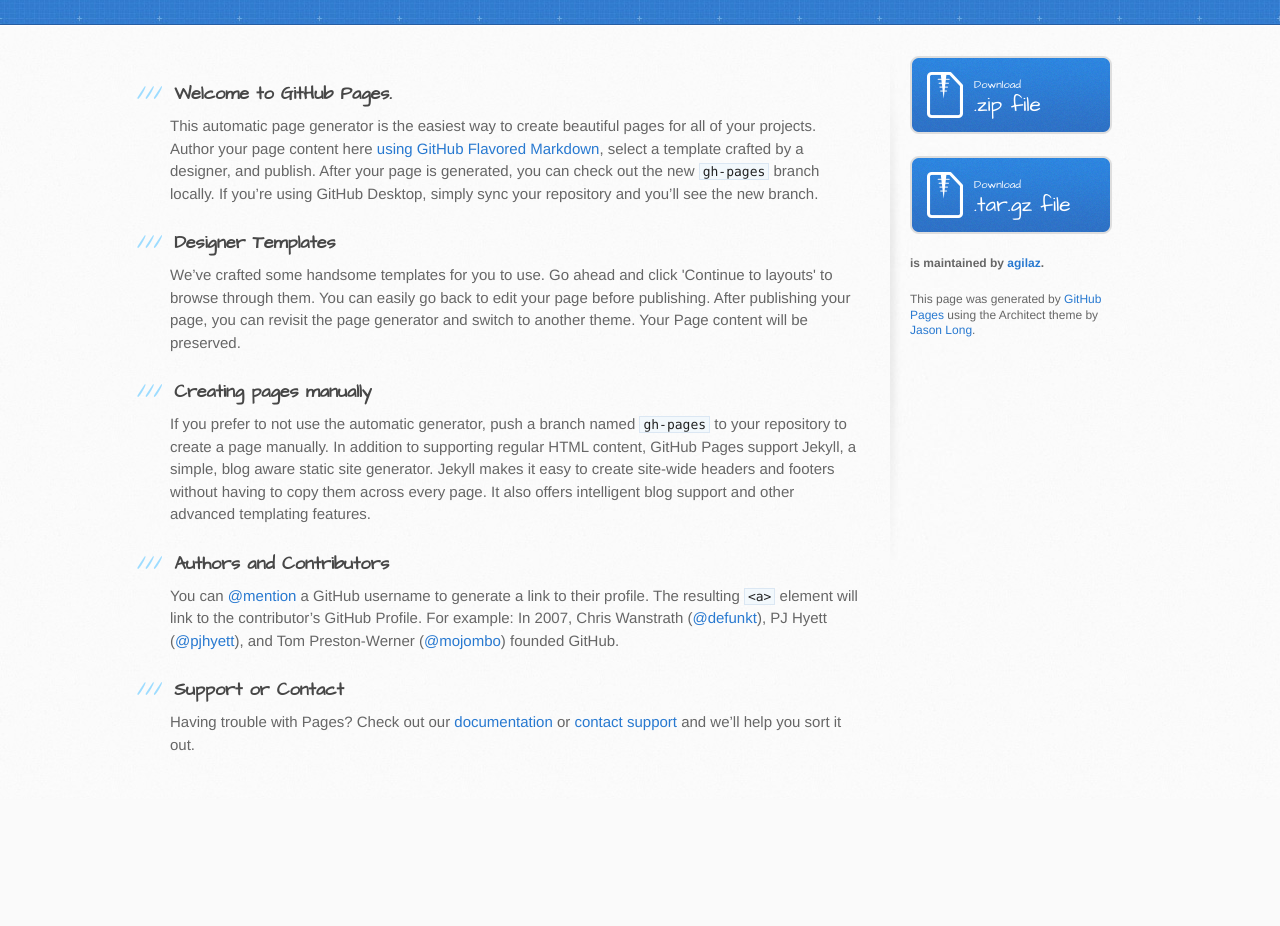
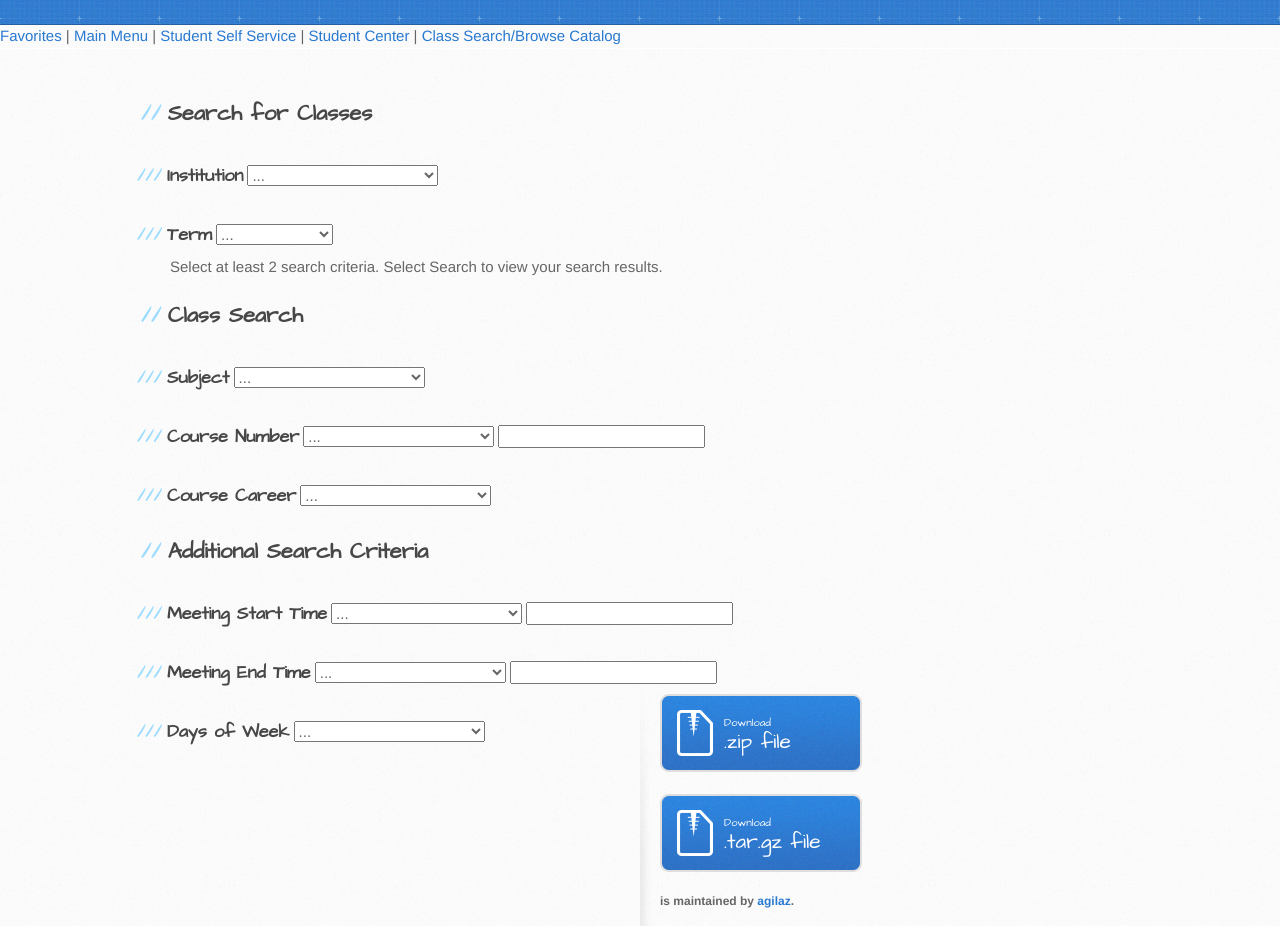
Before and after one commit to agilaz/HackTCNJFrontEnd, a plain HTML site: page index.html in a window 1280 px wide. Shown: the part 142-1068 px from the top of the page. Before the commit the page ends 941 px from the top, so only its background shows below. Drawn offline with Linux system fonts and the light colour scheme.

Commit message:
Initial "Search for Classes" section

```diff
--- a/index.html
+++ b/index.html
@@ -1,6 +1,8 @@
 <!DOCTYPE html>
 <html>
+
   <head>
+
     <meta charset='utf-8'>
     <meta http-equiv="X-UA-Compatible" content="chrome=1">
     <meta name="viewport" content="width=device-width, initial-scale=1, maximum-scale=1">
@@ -8,51 +10,106 @@
     <link rel="stylesheet" type="text/css" href="stylesheets/stylesheet.css" media="screen">
     <link rel="stylesheet" type="text/css" href="stylesheets/github-light.css" media="screen">
     <link rel="stylesheet" type="text/css" href="stylesheets/print.css" media="print">
+    <script type="text/js" src="javascripts/main.js"></script>
 
     <!--[if lt IE 9]>
     <script src="//html5shiv.googlecode.com/svn/trunk/html5.js"></script>
     <![endif]-->
 
-    <title>Agilaz.pages.io by agilaz</title>
+    <title>NOTHING IS IMPAWSIBLE</title>
+
   </head>
 
 	<body>
+
     	<header>
       		<div class="inner">
-        <h1>Agilaz.pages.io</h1>
+        		<h1>PAWS 2.0</h1>
         		<h2></h2>
         		<a href="https://github.com/agilaz/agilaz.pages.io" class="button"><small>View project on</small> GitHub</a>
       		</div>
     	</header>
 
+		<nav>
+			<a>Favorites</a> |
+			<a>Main Menu</a> |
+			<a>Student Self Service</a> |
+			<a>Student Center</a> |
+			<a>Class Search/Browse Catalog</a>
+		</nav>
+
 		<div id="content-wrapper">
 			<div class="inner clearfix">
     			<section id="main-content">
-          <h3>
-<a id="welcome-to-github-pages" class="anchor" href="#welcome-to-github-pages" aria-hidden="true"><span aria-hidden="true" class="octicon octicon-link"></span></a>Welcome to GitHub Pages.</h3>
+        			<h2>Search for Classes</h2>
 
-<p>This automatic page generator is the easiest way to create beautiful pages for all of your projects. Author your page content here <a href="https://guides.github.com/features/mastering-markdown/">using GitHub Flavored Markdown</a>, select a template crafted by a designer, and publish. After your page is generated, you can check out the new <code>gh-pages</code> branch locally. If you’re using GitHub Desktop, simply sync your repository and you’ll see the new branch.</p>
+					<h3 style="display:inline-block;">Institution</h3>
+					<select>
+						<option>...</option>
+ 						<option>The College of Education</option>
+					</select>
 
-<h3>
-<a id="designer-templates" class="anchor" href="#designer-templates" aria-hidden="true"><span aria-hidden="true" class="octicon octicon-link"></span></a>Designer Templates</h3>
+					<br>
 
-<p>We’ve crafted some handsome templates for you to use. Go ahead and click 'Continue to layouts' to browse through them. You can easily go back to edit your page before publishing. After publishing your page, you can revisit the page generator and switch to another theme. Your Page content will be preserved.</p>
+					<h3 style="display:inline-block;">Term</h3>
+					<select>
+						<option>...</option>
+ 						<option>2016 Spring</option>
+ 						<option>2016 Summer</option>
+					</select>
 
-<h3>
-<a id="creating-pages-manually" class="anchor" href="#creating-pages-manually" aria-hidden="true"><span aria-hidden="true" class="octicon octicon-link"></span></a>Creating pages manually</h3>
+					<p>Select at least 2 search criteria. Select Search to view your search results.</p>
 
-<p>If you prefer to not use the automatic generator, push a branch named <code>gh-pages</code> to your repository to create a page manually. In addition to supporting regular HTML content, GitHub Pages support Jekyll, a simple, blog aware static site generator. Jekyll makes it easy to create site-wide headers and footers without having to copy them across every page. It also offers intelligent blog support and other advanced templating features.</p>
+					<h2>Class Search</h2>
 
-<h3>
-<a id="authors-and-contributors" class="anchor" href="#authors-and-contributors" aria-hidden="true"><span aria-hidden="true" class="octicon octicon-link"></span></a>Authors and Contributors</h3>
+					<h3 style="display:inline-block;">Subject</h3>
+					<select>
+						<option>...</option>
+ 						<option>The College of Education</option>
+					</select>
 
-<p>You can <a href="https://help.github.com/articles/basic-writing-and-formatting-syntax/#mentioning-users-and-teams" class="user-mention">@mention</a> a GitHub username to generate a link to their profile. The resulting <code>&lt;a&gt;</code> element will link to the contributor’s GitHub Profile. For example: In 2007, Chris Wanstrath (<a href="https://github.com/defunkt" class="user-mention">@defunkt</a>), PJ Hyett (<a href="https://github.com/pjhyett" class="user-mention">@pjhyett</a>), and Tom Preston-Werner (<a href="https://github.com/mojombo" class="user-mention">@mojombo</a>) founded GitHub.</p>
+					<br>
 
-<h3>
-<a id="support-or-contact" class="anchor" href="#support-or-contact" aria-hidden="true"><span aria-hidden="true" class="octicon octicon-link"></span></a>Support or Contact</h3>
+					<h3 style="display:inline-block;">Course Number</h3>
+					<select>
+						<option>...</option>
+ 						<option>The College of Education</option>
+					</select>
+					<input type="text" name="Course#">
 
-<p>Having trouble with Pages? Check out our <a href="https://help.github.com/pages">documentation</a> or <a href="https://github.com/contact">contact support</a> and we’ll help you sort it out.</p>
-        </section>
+					<br>
+
+					<h3 style="display:inline-block;">Course Career</h3>
+					<select>
+						<option>...</option>
+ 						<option>The College of Education</option>
+					</select>
+
+					<h2>Additional Search Criteria</h2>
+
+					<h3 style="display:inline-block;">Meeting Start Time</h3>
+					<select>
+						<option>...</option>
+ 						<option>The College of Education</option>
+					</select>
+					<input type="text" name="MeetStart">
+
+					<br>
+
+					<h3 style="display:inline-block;">Meeting End Time</h3>
+					<select>
+						<option>...</option>
+ 						<option>The College of Education</option>
+					</select>
+					<input type="text" name="MeetEnd">
+
+					<br>
+
+					<h3 style="display:inline-block;">Days of Week</h3>
+					<select>
+						<option>...</option>
+ 						<option>The College of Education</option>
+					</select>
 
         		<aside id="sidebar">
         			<a href="https://github.com/agilaz/agilaz.pages.io/zipball/master" class="button">
@@ -63,14 +120,12 @@
             			<small>Download</small>
             			.tar.gz file
           			</a>
-
 					<p class="repo-owner"><a href="https://github.com/agilaz/agilaz.pages.io"></a> is maintained by <a href="https://github.com/agilaz">agilaz</a>.</p>
-
           			<p>This page was generated by <a href="https://pages.github.com">GitHub Pages</a> using the Architect theme by <a href="https://twitter.com/jasonlong">Jason Long</a>.</p>
         		</aside>
 			</div>
 		</div>
 
+	</body>
 
-  </body>
 </html>
```
Also changed, not shown: UI/ui.html (+79 -3 lines). Lines whose indentation alone changed are shown as unchanged.
